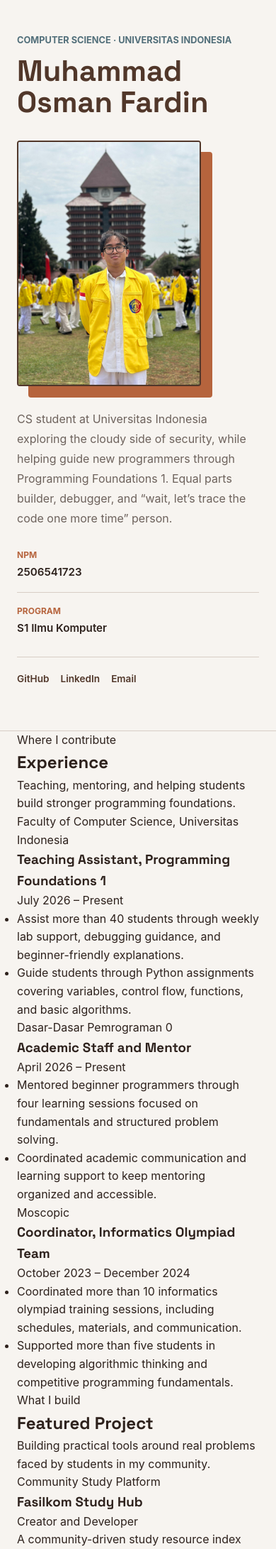
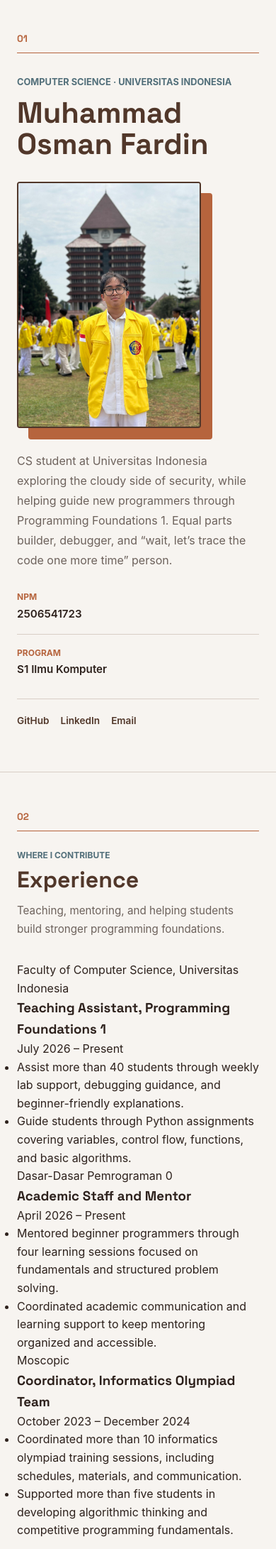
Before and after one commit to osman-fardin/myportofolio, a Django app: page / in a window 390 px wide. Shown: the part 107-2289 px from the top of the page at 71% size. Run offline with Django 5.2, Linux system fonts and the light colour scheme.

Commit message:
style: add numbered section routing

```diff
--- a/static/css/style.css
+++ b/static/css/style.css
@@ -98,18 +98,20 @@ img {
 .hero-grid {
     display: grid;
     grid-template-columns:
+        64px
         minmax(0, 1.3fr)
         minmax(260px, 0.7fr);
     grid-template-areas:
-        "identity photo"
-        "details photo";
-    column-gap: 4.5rem;
+        "marker identity photo"
+        "marker details photo";
+    column-gap: 2.5rem;
     row-gap: 1.75rem;
     align-items: center;
 }
 
 .hero-identity {
     grid-area: identity;
+    position: relative;
 }
 
 .hero-details {
@@ -234,6 +236,99 @@ img {
     border-radius: var(--radius);
 }
 
+.experience-section,
+.projects-section,
+.skills-section {
+    padding: 5rem 0;
+    border-bottom: 1px solid var(--line);
+}
+
+.section-header {
+    grid-column: 2;
+    position: relative;
+    max-width: 680px;
+    margin-bottom: 3rem;
+}
+
+.section-kicker {
+    margin-bottom: 0.35rem;
+    color: var(--cloud);
+    font-size: 0.75rem;
+    font-weight: 700;
+    text-transform: uppercase;
+}
+
+.section-header h2 {
+    color: var(--walnut);
+    font-size: 2rem;
+    line-height: 1.2;
+}
+
+.section-description {
+    max-width: 600px;
+    margin-top: 0.75rem;
+    color: var(--text-muted);
+    font-size: 0.95rem;
+    line-height: 1.7;
+}
+
+.experience-section > .container,
+.projects-section > .container,
+.skills-section > .container {
+    display: grid;
+    grid-template-columns: 64px minmax(0, 1fr);
+    column-gap: 2.5rem;
+}
+
+.hero-grid::before,
+.experience-section > .container::before,
+.projects-section > .container::before,
+.skills-section > .container::before {
+    grid-column: 1;
+    grid-row: 1 / span 2;
+    align-self: stretch;
+    padding-top: 0.25rem;
+    color: var(--copper);
+    border-right: 1px solid var(--copper);
+    font-family: "Space Grotesk", -apple-system, sans-serif;
+    font-size: 0.85rem;
+    font-weight: 700;
+    line-height: 1;
+}
+
+.hero-grid::before {
+    content: "01";
+}
+
+.experience-section > .container::before {
+    content: "02";
+}
+
+.projects-section > .container::before {
+    content: "03";
+}
+
+.skills-section > .container::before {
+    content: "04";
+}
+
+.experience-list,
+.featured-project,
+.skills-grid {
+    grid-column: 2;
+}
+
+.hero-identity::before,
+.section-header::before {
+    content: "";
+    position: absolute;
+    top: 0.3rem;
+    left: calc(-2.5rem - 4px);
+    width: 8px;
+    height: 8px;
+    background-color: var(--copper);
+}
+
 .site-footer {
     padding: 1.5rem;
     color: var(--text-muted);
@@ -267,10 +362,57 @@ img {
     .hero-grid {
         grid-template-columns: 1fr;
         grid-template-areas:
+            "marker"
             "identity"
             "photo"
             "details";
         row-gap: 2rem;
+    }
+
+    .experience-section,
+    .projects-section,
+    .skills-section {
+        padding: 3.5rem 0;
+    }
+
+    .experience-section > .container,
+    .projects-section > .container,
+    .skills-section > .container {
+        grid-template-columns: 1fr;
+        column-gap: 0;
+    }
+
+    .hero-grid::before,
+    .experience-section > .container::before,
+    .projects-section > .container::before,
+    .skills-section > .container::before {
+        grid-column: 1;
+        grid-row: auto;
+        padding: 0 0 0.75rem;
+        border-right: 0;
+        border-bottom: 1px solid var(--copper);
+    }
+
+    .experience-section > .container::before,
+    .projects-section > .container::before,
+    .skills-section > .container::before {
+        margin-bottom: 1.5rem;
+    }
+
+    .section-header,
+    .experience-list,
+    .featured-project,
+    .skills-grid {
+        grid-column: 1;
+    }
+
+    .section-header {
+        margin-bottom: 2rem;
+    }
+
+    .hero-identity::before,
+    .section-header::before {
+        display: none;
     }
 
     .hero-identity h1 {
```
